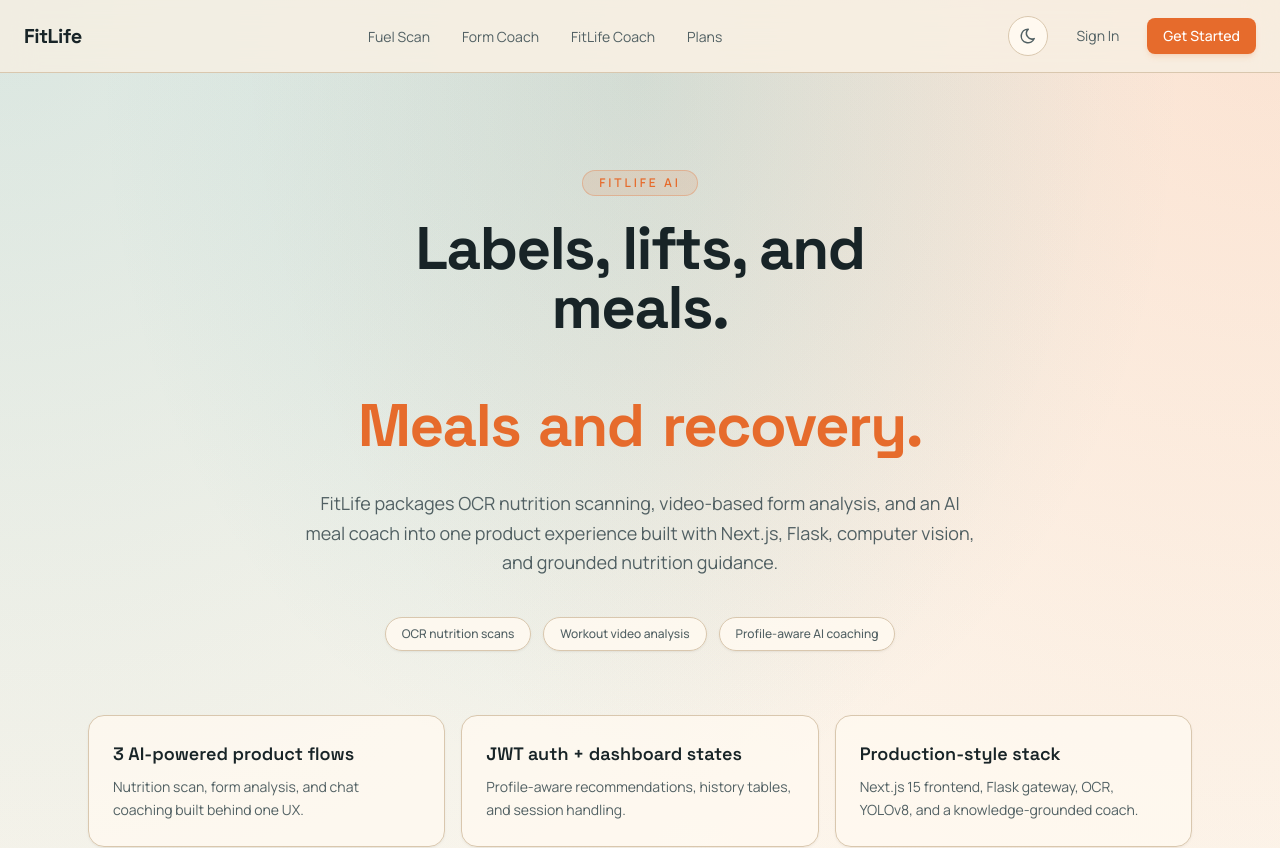
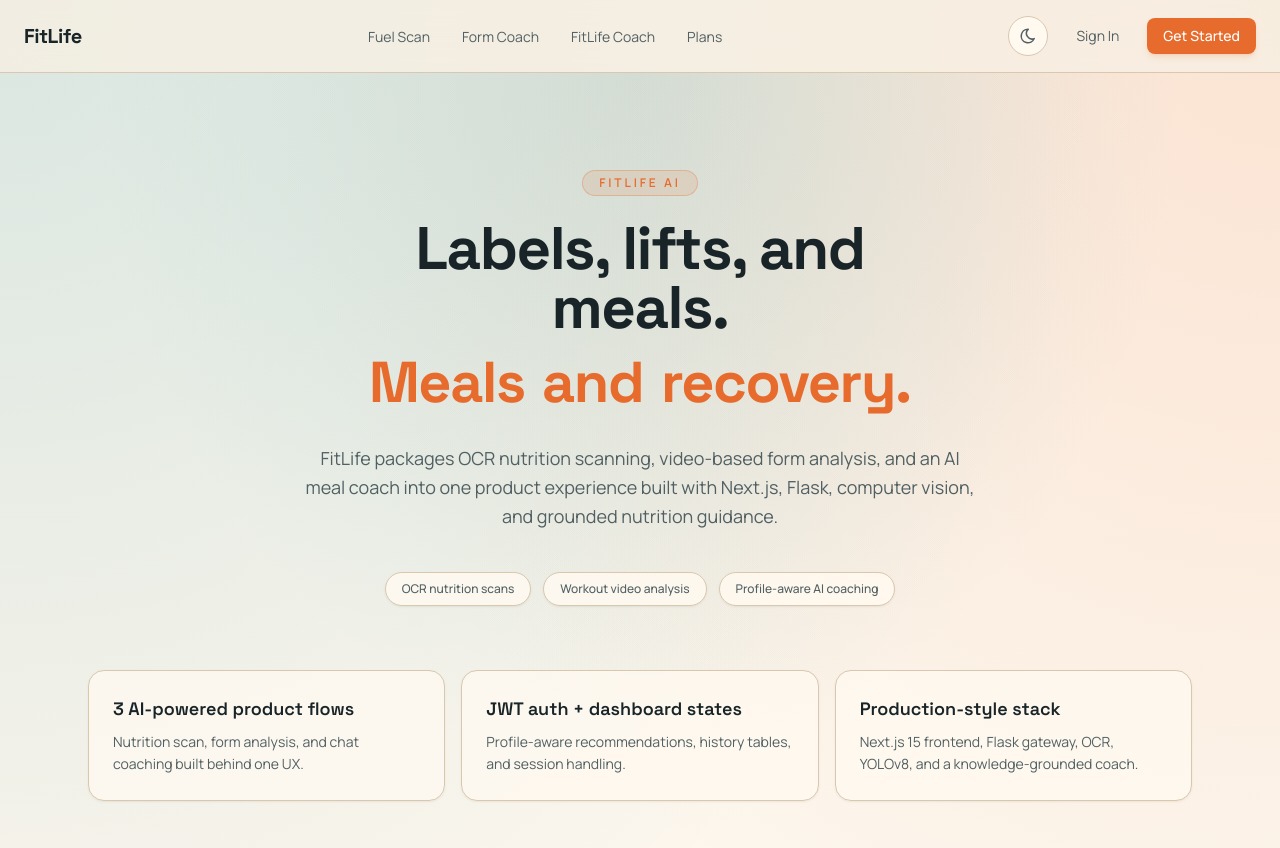
Before and after one commit to shinzoxD/FitLife-AI, a Next.js app in the folder frontend/: page / in a window 1280 px wide. Shown: the top 848 px of the page. Built offline with nearby package versions, Linux system fonts and the light colour scheme; no server answers.

Commit message:
Tighten hero slogan spacing and portal mobile menu

```diff
--- a/frontend/src/app/page.tsx
+++ b/frontend/src/app/page.tsx
@@ -58,11 +58,10 @@ export default function HomePage() {
             <h1 className="mx-auto mt-5 max-w-[9.5ch] font-display text-[clamp(2rem,11vw,4.75rem)] font-bold leading-[0.92] tracking-tight sm:mt-6 sm:max-w-none sm:text-[clamp(2.75rem,11vw,4.75rem)] sm:leading-[0.98] lg:text-6xl">
               <span className="block">Labels, lifts, and</span>
               <span className="block">meals.</span>
-              <br />
-              <span className="mt-3 block text-[0.68em] leading-[0.88] sm:mt-0 sm:text-[1em]">
-                <HeroSlogan />
-              </span>
             </h1>
+            <div className="mt-3 text-center font-display text-[clamp(1.6rem,9vw,4rem)] font-bold leading-[0.94] tracking-tight text-accent sm:mt-4 sm:text-[clamp(2.1rem,8vw,3.6rem)]">
+              <HeroSlogan />
+            </div>
             <p className="mx-auto mt-5 max-w-[18.5rem] text-[14px] leading-7 text-text-secondary sm:mt-6 sm:max-w-2xl sm:text-lg sm:leading-relaxed">
               FitLife packages OCR nutrition scanning, video-based form analysis, and an AI meal coach into one product experience built with Next.js, Flask, computer vision, and grounded nutrition guidance.
             </p>
--- a/frontend/src/components/layout/MobileMenu.tsx
+++ b/frontend/src/components/layout/MobileMenu.tsx
@@ -1,7 +1,8 @@
 'use client';
 
-import { useEffect, useMemo, useRef } from 'react';
+import { useEffect, useMemo, useRef, useState } from 'react';
 import Link from 'next/link';
+import { createPortal } from 'react-dom';
 import type { User } from '@/lib/types';
 import { site } from '@/lib/site';
 import { getTokens } from '@/lib/api';
@@ -18,12 +19,17 @@ interface Props {
 
 export default function MobileMenu({ open, onClose, links, user, loading = false, onLogout }: Props) {
   const panelRef = useRef<HTMLDivElement>(null);
+  const [mounted, setMounted] = useState(false);
   const shouldShowLoadingState = useMemo(() => {
     if (typeof window === 'undefined') return loading;
     const params = new URLSearchParams(window.location.search);
     const { access, refresh } = getTokens();
     return loading && (!!access || !!refresh || (params.has('access_token') && params.has('refresh_token')));
   }, [loading]);
+
+  useEffect(() => {
+    setMounted(true);
+  }, []);
 
   useEffect(() => {
     if (!open) return;
@@ -39,9 +45,9 @@ export default function MobileMenu({ open, onClose, links, user, loading = false
     };
   }, [open, onClose]);
 
-  if (!open) return null;
+  if (!open || !mounted) return null;
 
-  return (
+  return createPortal(
     <div className="fixed inset-0 z-50 bg-bg-primary md:hidden">
       <div className="absolute inset-0 bg-bg-primary" onClick={onClose} />
       <div
@@ -122,6 +128,7 @@ export default function MobileMenu({ open, onClose, links, user, loading = false
           )}
         </div>
       </div>
-    </div>
+    </div>,
+    document.body,
   );
 }
```
